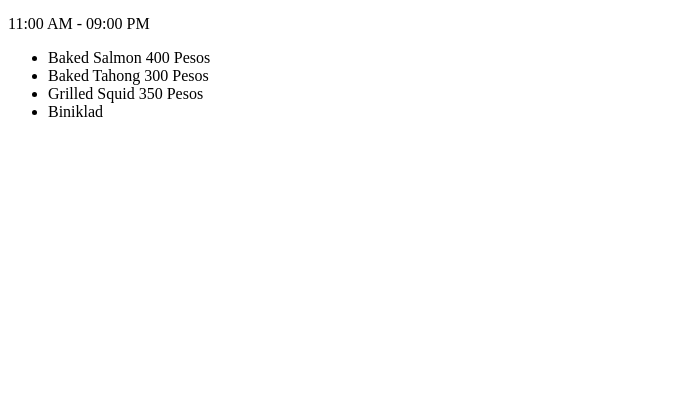
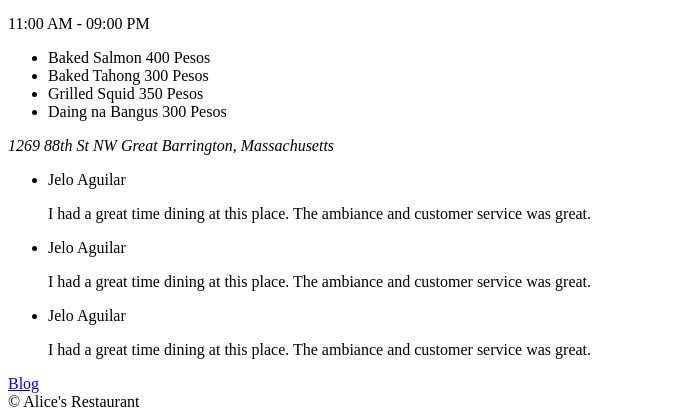
Before and after one commit to jelacioagui/alices-restaurant, a plain HTML site: page index.html in a window 1280 px wide. Shown: the part 719-1138 px from the top of the page, without its empty margins (0-695 px from the left). Before the commit the page ends 856 px from the top, so only its background shows below. Drawn offline with Linux system fonts and the light colour scheme.

Commit message:
Final Outline

```diff
--- a/index.html
+++ b/index.html
@@ -43,9 +43,43 @@
             <li>Baked Salmon 400 Pesos</li>
             <li>Baked Tahong 300 Pesos</li>
             <li>Grilled Squid 350 Pesos</li>
-            <li>Biniklad </li>
+            <li>Daing na Bangus 300 Pesos</li>
         </ul>
     </div>
 
+    <div id="#storeLocation">
+        <address>
+            1269 88th St NW
+            Great Barrington, Massachusetts
+        </address>
+    </div>
+
+    <div id="testimonials">
+        <ul>
+            <li>
+                <p>Jelo Aguilar</p>
+                <p>I had a great time dining at this place. The ambiance and customer service was great.
+                </p>
+            </li>
+            <li>
+                <p>Jelo Aguilar</p>
+                <p>I had a great time dining at this place. The ambiance and customer service was great.
+                </p>
+            </li>
+            <li>
+                <p>Jelo Aguilar</p>
+                <p>I had a great time dining at this place. The ambiance and customer service was great.
+                </p>
+            </li>
+        </ul>
+    </div>
+
+    <div id="Blog">
+        <a href="google.com">Blog</a>
+    </div>
+
+    <footer>
+        &copy; Alice's Restaurant
+    </footer>
 </body>
 </html>
```
